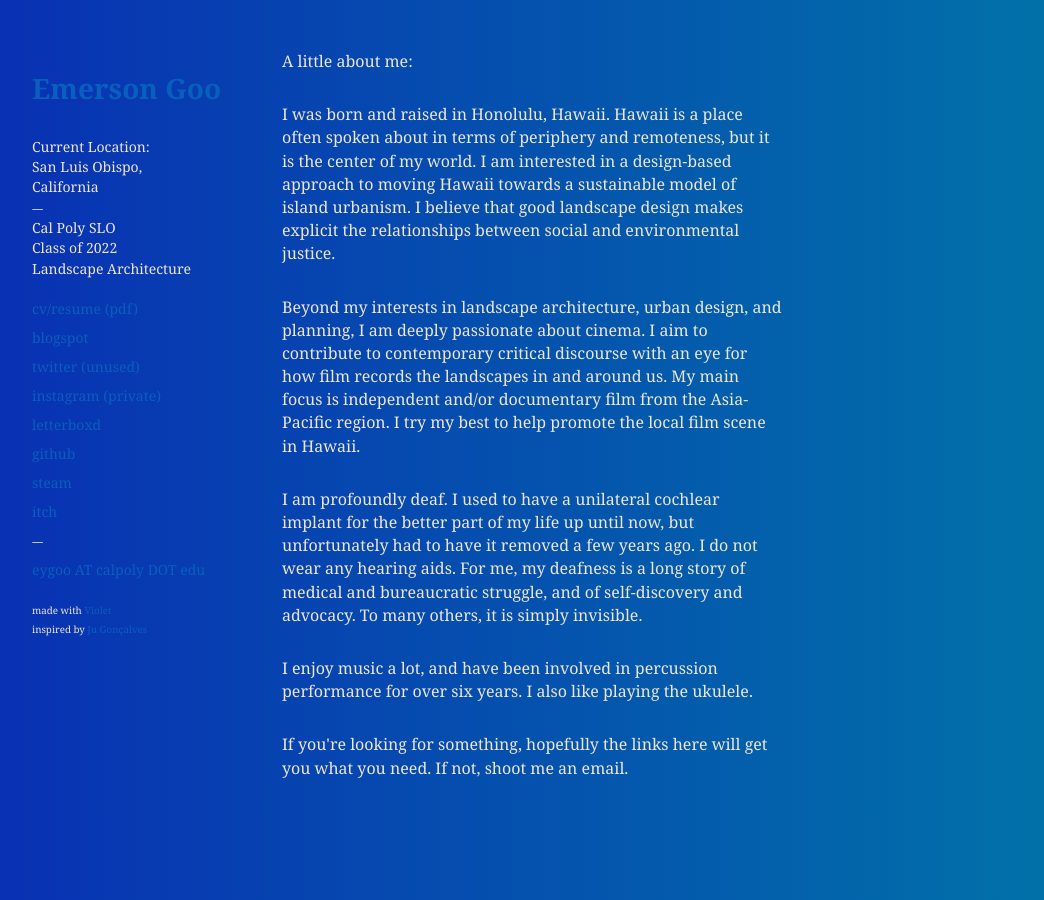
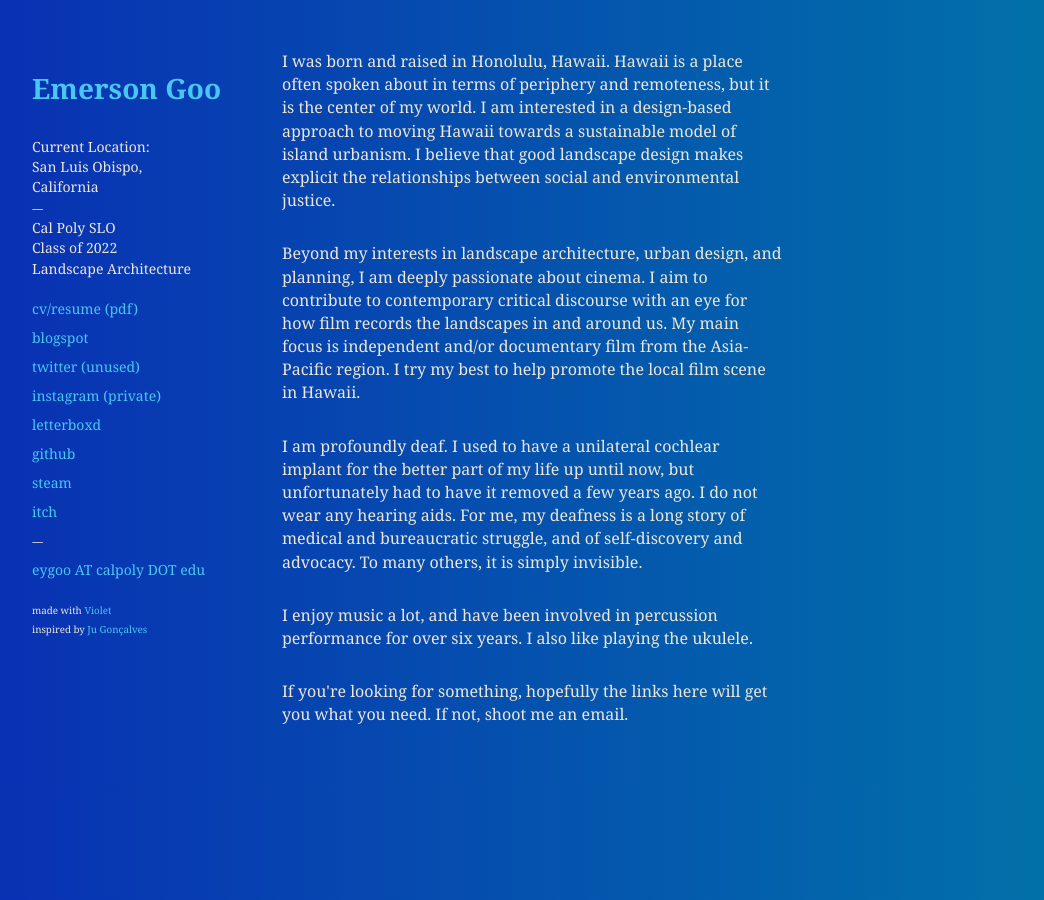
Before and after one commit to emersongoo/emersongoo.github.io, a Jekyll site: the page built from index.html, in a window 1280 px wide. Shown: the whole page, without its empty margins (68-1112 px from the left). Built offline with Jekyll 4.4.1, drawn with Linux system fonts in a browser that asks for light colours.

Commit message:
color change

```diff
--- a/_sass/variables.sass
+++ b/_sass/variables.sass
@@ -1,6 +1,6 @@
 $font: "Georgia", serif
 
-$alpha: #095FBE
+$alpha: #49C7F3
 $beta: #ede6d5
 $gama: #fcd174
 
--- a/index.html
+++ b/index.html
@@ -41,9 +41,6 @@ title: Home
 
 <section class="content">
   <p>
-  A little about me:
-  </p>
-  <p>
   I was born and raised in Honolulu, Hawaii. Hawaii is a place often spoken about in terms of periphery and remoteness, but it is the center of my world. I am interested in a design-based approach to moving Hawaii towards a sustainable model of island urbanism. I believe that good landscape design makes explicit the relationships between social and environmental justice.
   </p>
   <p>
```
